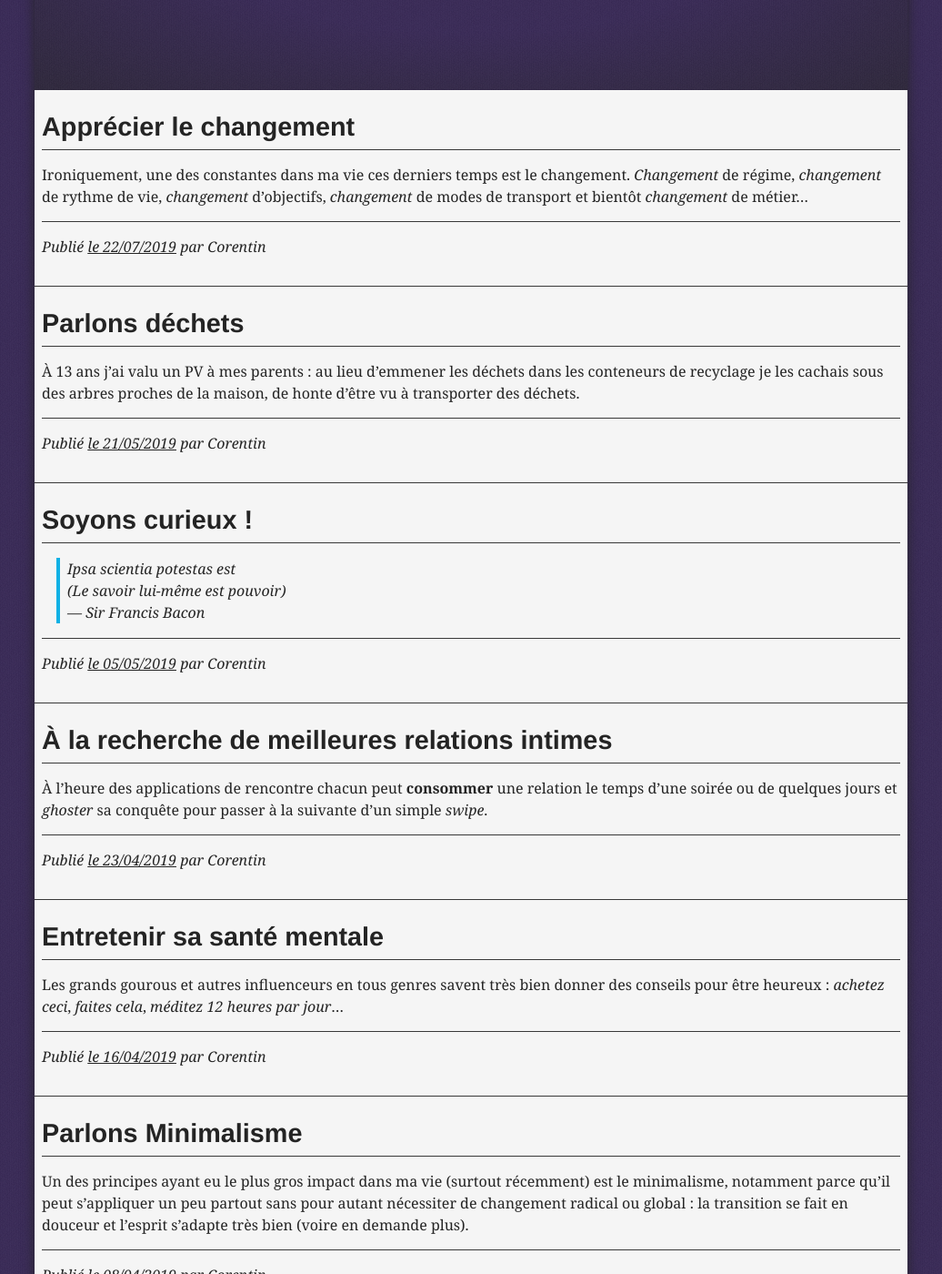
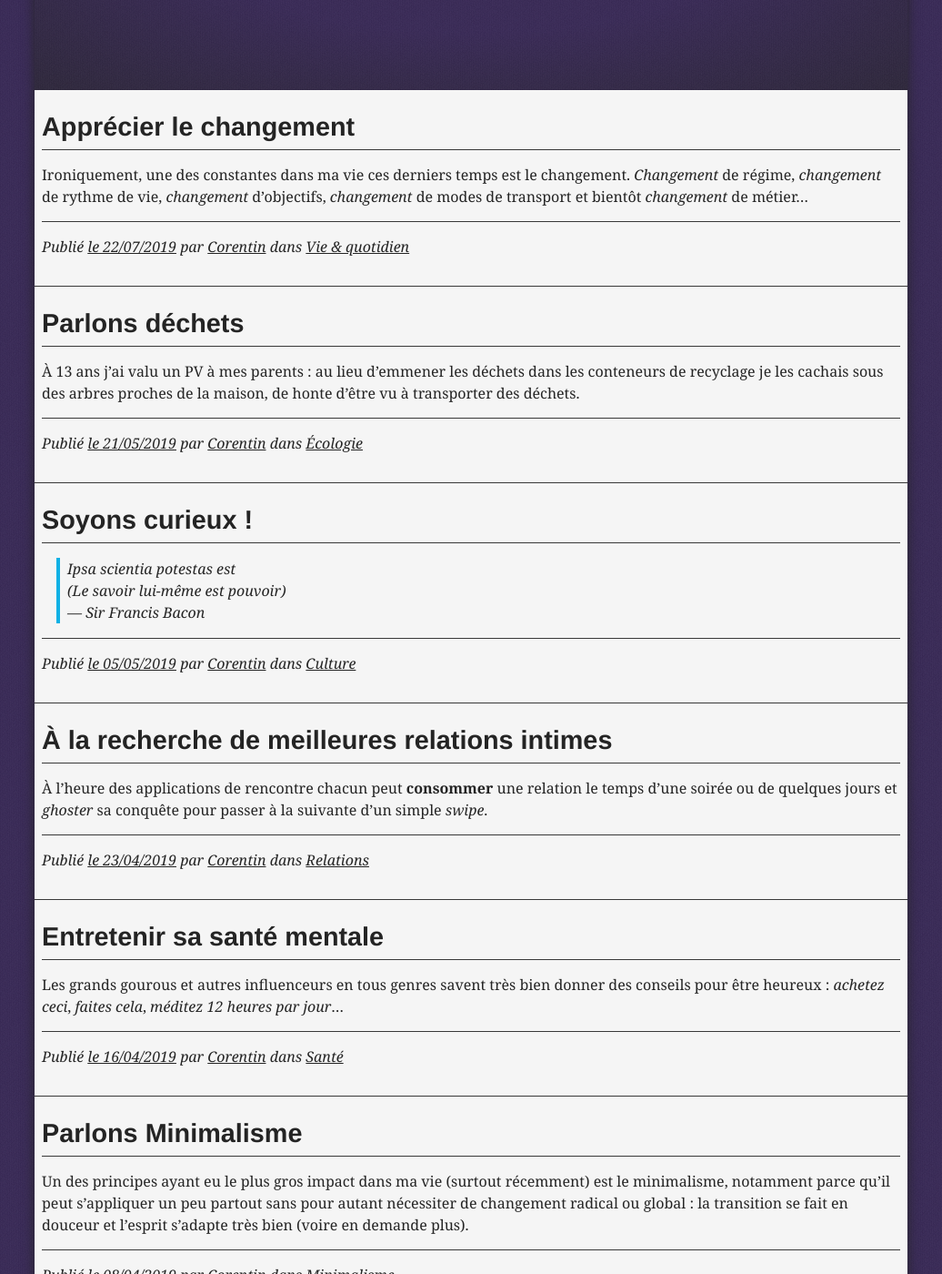
Before and after one commit to viki53/Blog, a Jekyll site: the page built from index.html, in a window 1280 px wide and 1400 px high, scrolled down 218 px. Shown: the whole window at 91% size, without its empty margins (122-1158 px from the left). Built offline with Jekyll 4.4.1, drawn with Linux system fonts in a browser that asks for light colours; the list of posts is cut into pages by our own code; some of the changed text lies outside the part shown.

Commit message:
Improve posts schema and add author email link

```diff
--- a/_data/authors.yml
+++ b/_data/authors.yml
@@ -1,4 +1,4 @@
 corentin:
   name: Corentin
-  email: contact@corentin-hatte.eu
+  email: blog@corentin-hatte.eu
   twitter: viki53
--- a/_layouts/home.html
+++ b/_layouts/home.html
@@ -12,16 +12,24 @@
 
 		{% for post in paginator.posts %}
 		{% assign author = site.data.authors[post.author] %}
-		<article class="article">
+		{% assign category = nil %}
+		{% for cat in site.data.categories %}
+			{% if cat.slug == post.category%}
+			{% assign category = cat %}
+			{% endif %}
+		{% endfor %}
+		<article class="article" itemscope itemtype="http://schema.org/BlogPosting">
 			<header>
-				<h1><a href="{{ post.url | prepend:site.github.url }}">{{ post.title }}</a></h1>
+				<h1><a href="{{ post.url | prepend:site.github.url }}" itemprop="name headline">{{ post.title }}</a></h1>
 			</header>
 			<div class="post-excerpt">
 				{{ post.excerpt }}
 			</div>
 			<footer>
 				<p>
-					Publié <a href="{{ post.url | prepend:site.github.url }}">le {{ post.date | date:"%d/%m/%Y" }}</a> par {{ author.name }}
+					Publié <a href="{{ post.url | prepend:site.github.url }}" itemprop="url datePublished">le {{ post.date | date:"%d/%m/%Y" }}</a>
+					par <a href="mailto:{{ author.email }}" title="Contacter l'auteur par email"><span itemprop="author" itemscope itemtype="http://schema.org/Person">{{ author.name }}</span></a>{% if category %}
+					dans <a href="{{ '/categorie/' | prepend:site.github.url | append:category.slug }}/" itemprop="articleSection">{{ category.title }}</a>{% endif %}
 				<p>
 			</footer>
 		</article>
```
Also changed, not shown: _layouts/archive.html (+5 -3 lines), _layouts/post.html (+5 -5 lines).
